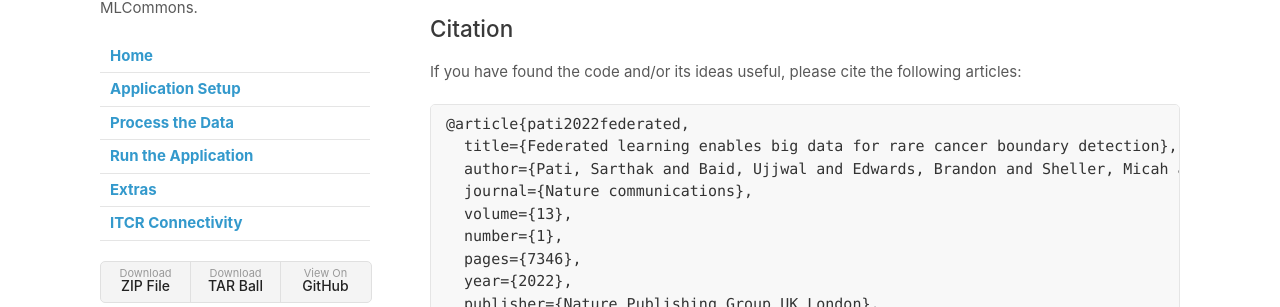
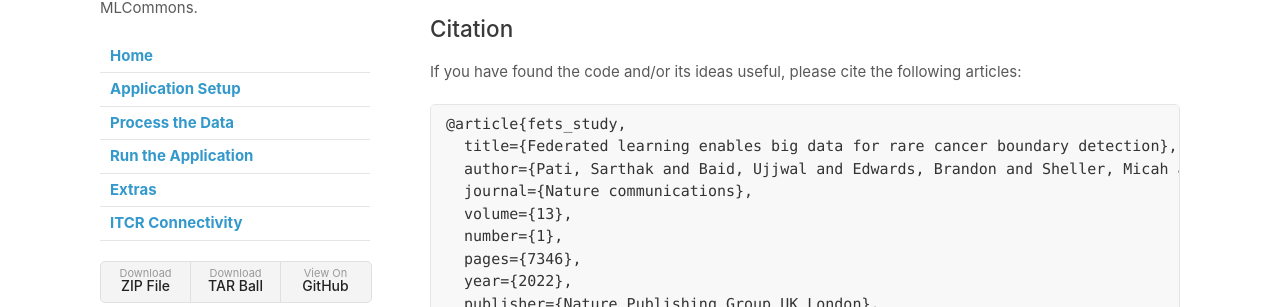
Before and after one commit to FeTS-AI/FL-Pre, a Jekyll site: the page built from docs/index.md, in a window 1280 px wide and 1400 px high, scrolled down 404 px. Shown: the part 179-486 px from the top of the window. Built offline with Jekyll 4.4.1, drawn with Linux system fonts in a browser that asks for light colours; our own code applies the rules of GitHub Pages for plain Markdown files; some of the changed text lies outside the part shown.

Commit message:
updated ref

````diff
--- a/docs/index.md
+++ b/docs/index.md
@@ -16,7 +16,7 @@ For more details, please visit us at [www.fets.ai](https://www.fets.ai/).
 If you have found the code and/or its ideas useful, please cite the following articles:
 
 ```
-@article{pati2022federated,
+@article{fets_study,
   title={Federated learning enables big data for rare cancer boundary detection},
   author={Pati, Sarthak and Baid, Ujjwal and Edwards, Brandon and Sheller, Micah and Wang, Shih-Han and Reina, G Anthony and Foley, Patrick and Gruzdev, Alexey and Karkada, Deepthi and Davatzikos, Christos and others},
   journal={Nature communications},
````
